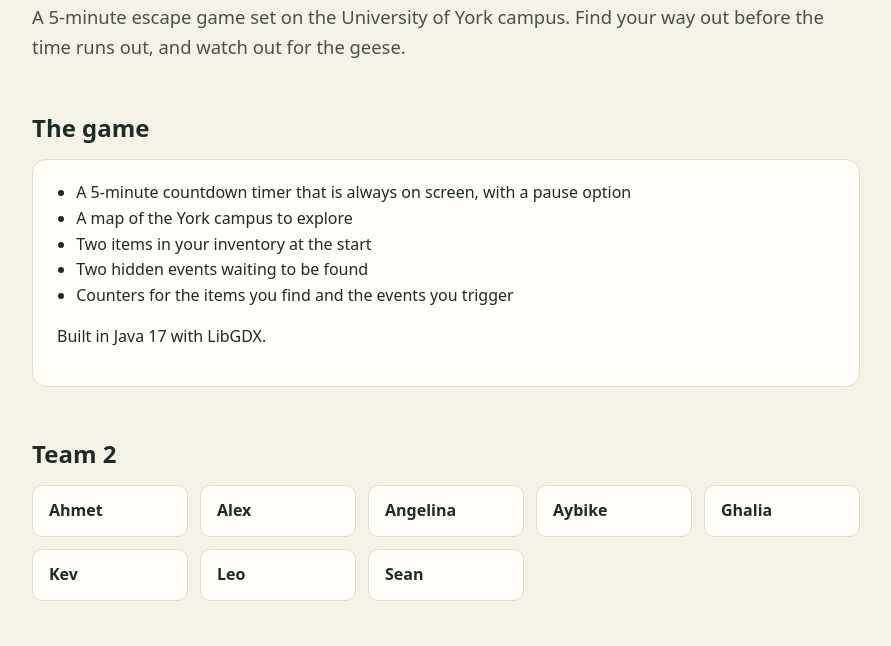
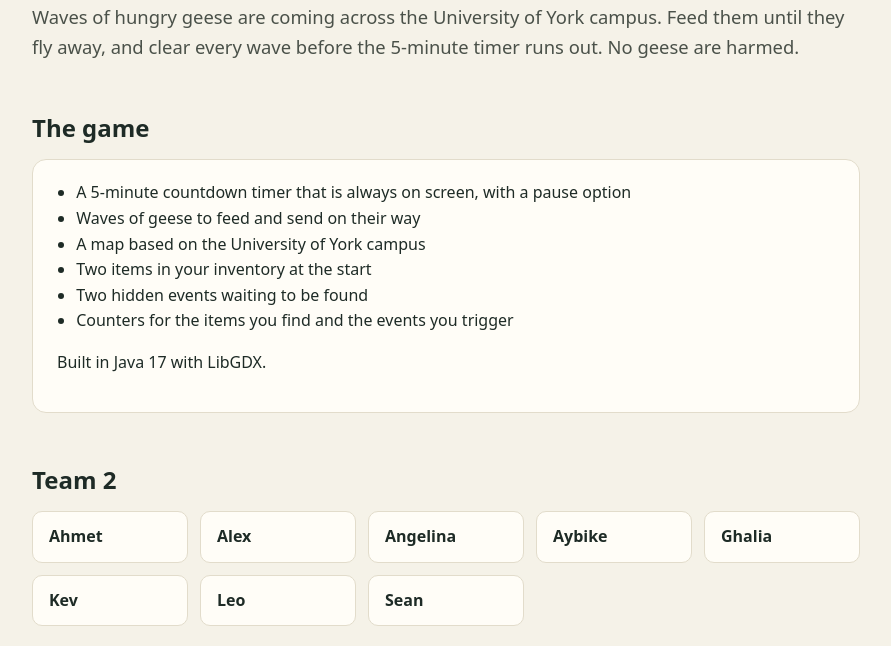
Before and after one commit to E26180/ENG1-GoosePatrol-TeamN, a plain HTML site: page website/index.html in a window 1280 px wide. Shown: the part 151-797 px from the top of the page, without its empty margins (194-1085 px from the left). Drawn offline with Linux system fonts and the light colour scheme.

Commit message:
Update the game concept after the client meeting

```diff
--- a/website/index.html
+++ b/website/index.html
@@ -4,7 +4,7 @@
   <meta charset="utf-8">
   <meta name="viewport" content="width=device-width, initial-scale=1">
   <title>Goose Patrol · ENG1 Team 2</title>
-  <meta name="description" content="Goose Patrol, a 5-minute campus escape game made by ENG1 Team 2 at the University of York.">
+  <meta name="description" content="Goose Patrol, a 5-minute non-violent goose game made by ENG1 Team 2 at the University of York.">
   <style>
     :root {
       --bg: #f5f2e8;
@@ -65,13 +65,14 @@
   <main>
     <p class="eyebrow">ENG1 Software Engineering · University of York</p>
     <h1>Goose Patrol</h1>
-    <p class="lead">A 5-minute escape game set on the University of York campus. Find your way out before the time runs out, and watch out for the geese.</p>
+    <p class="lead">Waves of hungry geese are coming across the University of York campus. Feed them until they fly away, and clear every wave before the 5-minute timer runs out. No geese are harmed.</p>
 
     <h2>The game</h2>
     <div class="card">
       <ul>
         <li>A 5-minute countdown timer that is always on screen, with a pause option</li>
-        <li>A map of the York campus to explore</li>
+        <li>Waves of geese to feed and send on their way</li>
+        <li>A map based on the University of York campus</li>
         <li>Two items in your inventory at the start</li>
         <li>Two hidden events waiting to be found</li>
         <li>Counters for the items you find and the events you trigger</li>
```
Also changed, not shown: 2 other files.
